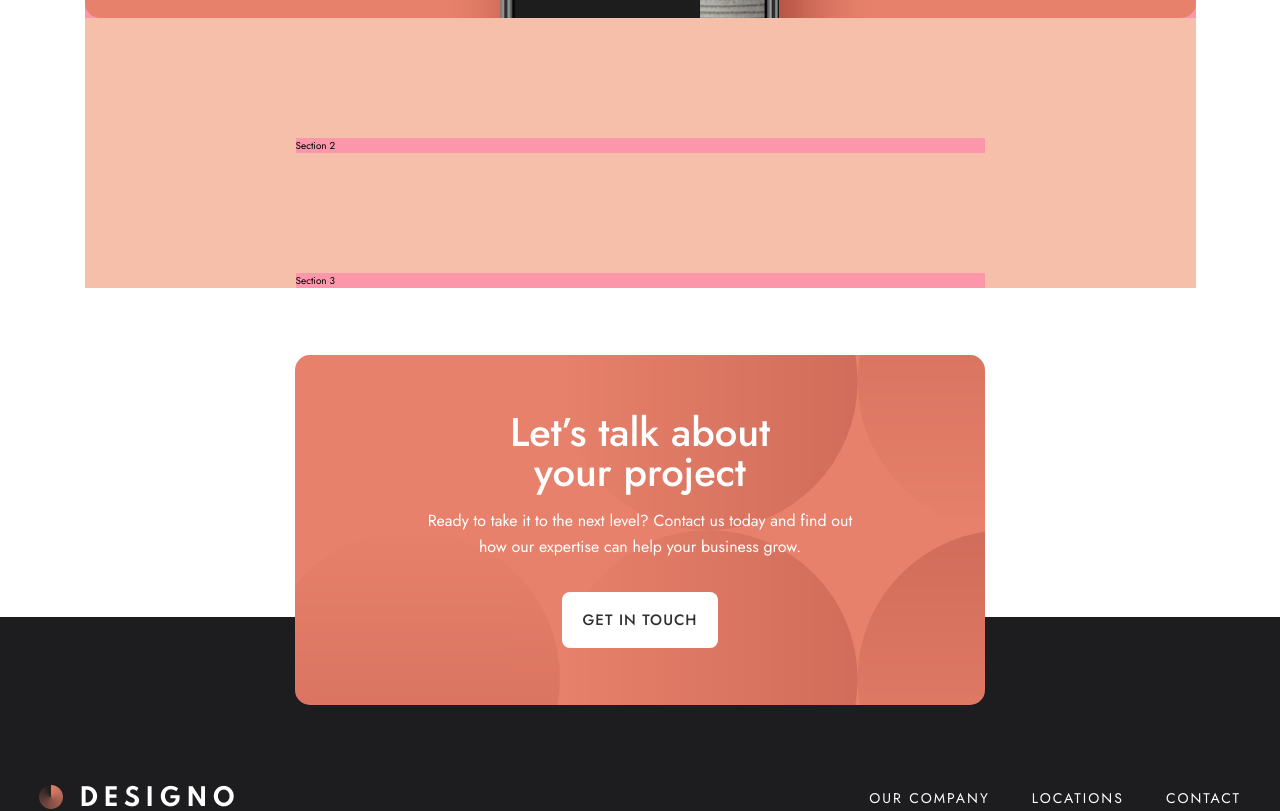
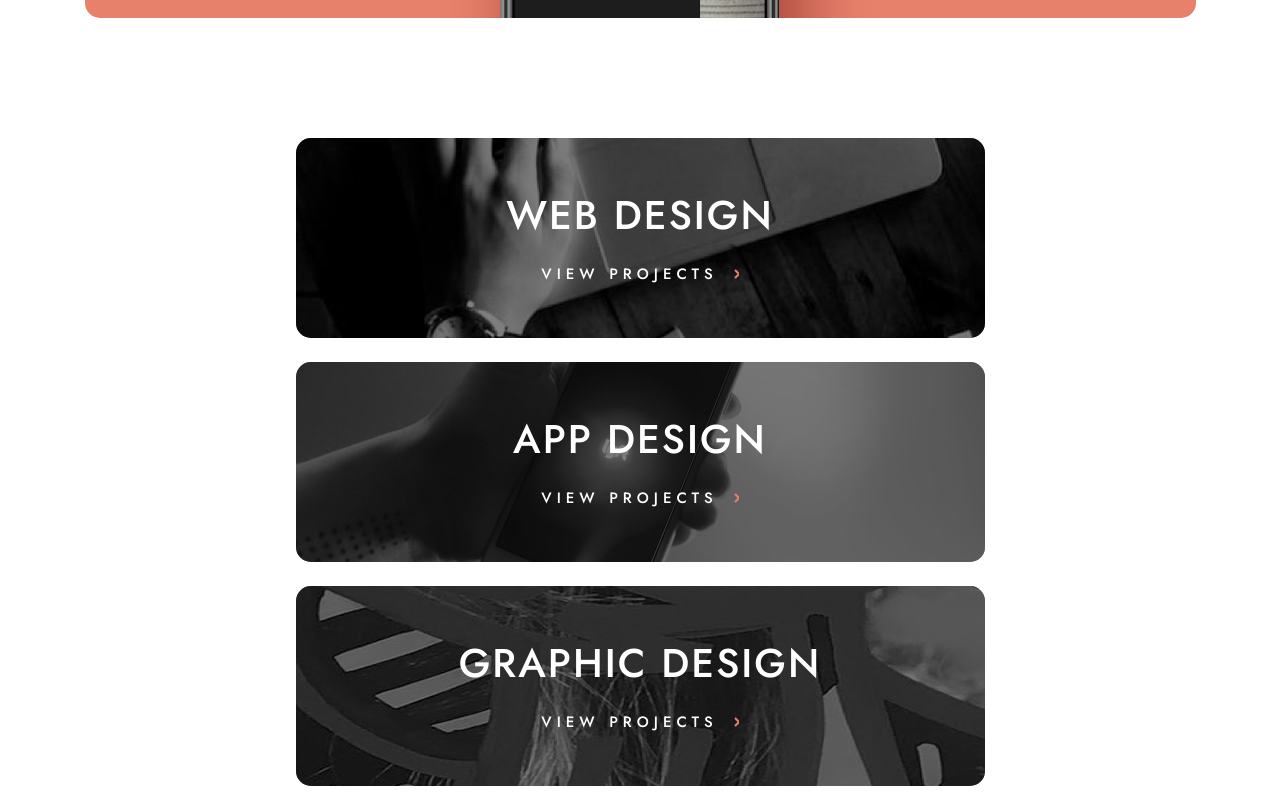
Before and after one commit to BryanEnriquez/designo, a React (Create React App) app: page / in a window 1280 px wide. Shown: the part 980-1791 px from the top of the page. Built offline with nearby package versions, Linux system fonts and the light colour scheme.

Commit message:
Update scroll logic. Add tiles component

```diff
--- a/src/App.js
+++ b/src/App.js
@@ -14,6 +14,12 @@ const App = () => {
       <Routes>
         <Route path="/" element={<Main />}>
           <Route path="" element={<Home />} />
+          <Route path="web-design" element={<div>Web-design page</div>} />
+          <Route path="app-design" element={<div>App-design page</div>} />
+          <Route
+            path="graphic-design"
+            element={<div>Graphic-design page</div>}
+          />
           <Route path="about" element={<div>Our company page</div>} />
           <Route path="locations" element={<div>Locations page</div>} />
           <Route path="contact" element={<div>Contact page</div>} />
--- a/src/components/Scroller.js
+++ b/src/components/Scroller.js
@@ -1,14 +1,25 @@
 import { useEffect } from 'react';
-import { useLocation } from 'react-router-dom';
+import { useNavigationType } from 'react-router-dom';
 
 const Scroller = () => {
-  const location = useLocation().pathname;
+  const navType = useNavigationType();
 
   useEffect(() => {
-    document.documentElement.scrollTop = 0;
-  }, [location]);
+    if (navType === 'PUSH') document.documentElement.scrollTop = 0;
+  }, [navType]);
 
   return null;
 };
 
 export default Scroller;
+
+// Always scrolls to top //
+// const Scroller = () => {
+//   const location = useLocation().pathname;
+//
+//   useEffect(() => {
+//     document.documentElement.scrollTop = 0;
+//   }, [location]);
+//
+//   return null;
+// };
--- a/src/components/Section.scss
+++ b/src/components/Section.scss
@@ -1,7 +1,6 @@
 @import '../css/variables';
 
 .section {
-  background-color: rgb(252, 151, 171);
   width: 100%;
 
   &--l {
--- /dev/null
+++ b/src/components/Tiles.js
@@ -0,0 +1,29 @@
+import { useLocation, Link } from 'react-router-dom';
+import { tileLayouts } from '../copy/designLinks';
+import { applyMod } from '../utils/calcLayoutMod';
+import './Tiles.scss';
+
+const renderTile = (el) => (
+  <Link className={'tiles__tile'} key={el.label} to={el.href}>
+    <div className={applyMod('tiles__bg', el.mod)} aria-hidden />
+    <h2>{el.label}</h2>
+    <p>View projects</p>
+  </Link>
+);
+
+const Tiles = () => {
+  const location = useLocation().pathname;
+
+  const tiles = tileLayouts[location];
+  const leftTile = renderTile(tiles[1]);
+  const rightTiles = tiles[2].map(renderTile);
+
+  return (
+    <div className="tiles">
+      <div className="tiles__box-l">{leftTile}</div>
+      <div className="tiles__box-r">{rightTiles}</div>
+    </div>
+  );
+};
+
+export default Tiles;
--- /dev/null
+++ b/src/components/Tiles.scss
@@ -0,0 +1,159 @@
+@import '../css/variables';
+
+@mixin web($desktop-url) {
+  background-image: url(../imgs/home/mobile/image-web-design.jpg);
+
+  @media (min-width: $media-m) {
+    background-image: url(../imgs/home/tablet/image-web-design.jpg);
+  }
+  @media (min-width: $media-l) {
+    background-image: url($desktop-url);
+  }
+}
+
+.tiles {
+  display: grid;
+  grid-template-columns: 1fr;
+  grid-template-rows: repeat(2, auto);
+  gap: 2.4rem;
+
+  @media (min-width: $media-l) {
+    grid-template-columns: repeat(2, 1fr);
+    grid-template-rows: auto;
+  }
+
+  &__box-l {
+    height: 25rem;
+
+    @media (min-width: $media-m) {
+      height: 20rem;
+    }
+    @media (min-width: $media-l) {
+      height: 100%;
+    }
+  }
+
+  &__box-r {
+    display: grid;
+    grid-template-columns: 1fr;
+    grid-auto-rows: 25rem;
+    gap: 2.4rem;
+
+    @media (min-width: $media-m) {
+      grid-auto-rows: 20rem;
+    }
+    @media (min-width: $media-l) {
+      grid-auto-rows: 30.8rem;
+    }
+  }
+
+  &__tile {
+    position: relative;
+    display: flex;
+    flex-direction: column;
+    justify-content: center;
+    align-items: center;
+    height: 100%;
+    overflow: hidden;
+    border-radius: 15px;
+    color: var(--color-primary-light, #fff);
+    background-color: #000;
+    text-transform: uppercase;
+    transition: background-color 0.2s;
+
+    &:hover,
+    &:active {
+      @media (min-width: $media-l) {
+        background-color: rgb(231, 129, 107);
+      }
+    }
+
+    &:hover .tiles__bg,
+    &:active .tiles__bg {
+      @media (min-width: $media-l) {
+        opacity: 0.2;
+      }
+    }
+
+    h2 {
+      position: relative;
+      margin: 0 0 6px 0;
+      font-size: 2.8rem;
+      line-height: 3.6rem;
+      font-weight: 500;
+      letter-spacing: 1.4px;
+      z-index: 5;
+
+      @media (min-width: $media-m) {
+        margin: 0 0 12px 0;
+        font-size: 4rem;
+        line-height: 4.8rem;
+        letter-spacing: 2px;
+      }
+    }
+
+    p {
+      // display: flex;
+      // align-items: center;
+      position: relative;
+      margin: 6px 0 0 0;
+      font-size: 1.5rem;
+      font-weight: 500;
+      line-height: 2.2rem;
+      letter-spacing: 5px;
+      z-index: 5;
+
+      @media (min-width: $media-m) {
+        margin: 12px 0 0 0;
+      }
+
+      &::after {
+        display: inline-block;
+        content: '';
+        height: 1rem;
+        width: 0.5rem;
+        margin: 0 0 0 1.6rem;
+        background-image: url(../imgs/shared/desktop/icon-right-arrow.svg);
+        background-size: cover;
+      }
+    }
+  }
+
+  &__bg {
+    position: absolute;
+    top: 0;
+    left: 0;
+    width: 100%;
+    height: 100%;
+    background-size: cover;
+    opacity: 0.5;
+    transition: opacity 0.2s;
+
+    &--web {
+      @include web('../imgs/home/desktop/image-web-design-small.jpg');
+    }
+    &--web-large {
+      @include web('../imgs/home/desktop/image-web-design-large.jpg');
+    }
+
+    &--app {
+      background-image: url(../imgs/home/mobile/image-app-design.jpg);
+      @media (min-width: $media-m) {
+        background-image: url(../imgs/home/tablet/image-app-design.jpg);
+      }
+      @media (min-width: $media-l) {
+        background-image: url(../imgs/home/desktop/image-app-design.jpg);
+      }
+    }
+
+    &--graphic {
+      background-image: url(../imgs/home/mobile/image-graphic-design.jpg);
+      @media (min-width: $media-m) {
+        background-image: url(../imgs/home/tablet/image-graphic-design.jpg);
+      }
+      @media (min-width: $media-l) {
+        background-image: url(../imgs/home/desktop/image-graphic-design.jpg);
+      }
+    }
+  }
+}
--- /dev/null
+++ b/src/copy/designLinks.js
@@ -0,0 +1,22 @@
+const WEB_LABEL = 'Web design';
+
+const WEB = { label: WEB_LABEL, mod: 'web', href: '/web-design' };
+const WEB_HOME = { label: WEB_LABEL, mod: 'web-large', href: '/web-design' };
+const APP = { label: 'App design', mod: 'app', href: '/app-design' };
+const GRAPHIC = {
+  label: 'Graphic design',
+  mod: 'graphic',
+  href: '/graphic-design',
+};
+
+const homeLayout = { 1: WEB_HOME, 2: [APP, GRAPHIC] };
+const webLayout = { 1: APP, 2: [GRAPHIC] };
+const appLayout = { 1: WEB, 2: [GRAPHIC] };
+const graphicLayout = { 1: APP, 2: [WEB] };
+
+export const tileLayouts = {
+  '/': homeLayout,
+  '/web-design': webLayout,
+  '/app-design': appLayout,
+  '/graphic-design': graphicLayout,
+};
--- a/src/layout/Main.scss
+++ b/src/layout/Main.scss
@@ -8,7 +8,6 @@
   }
 
   &__content {
-    background-color: rgb(245, 191, 170);
     max-width: 68.9rem;
     margin: 0 auto;
     display: grid;
--- a/src/routes/Home.js
+++ b/src/routes/Home.js
@@ -1,6 +1,7 @@
 import React from 'react';
 import Section from '../components/Section';
 import Hero from '../components/Hero';
+import Tiles from '../components/Tiles';
 
 const Home = () => {
   return (
@@ -8,7 +9,9 @@ const Home = () => {
       <Section>
         <Hero />
       </Section>
-      <Section limit>Section 2</Section>
+      <Section limit>
+        <Tiles />
+      </Section>
       <Section limit>Section 3</Section>
     </React.Fragment>
   );
```
